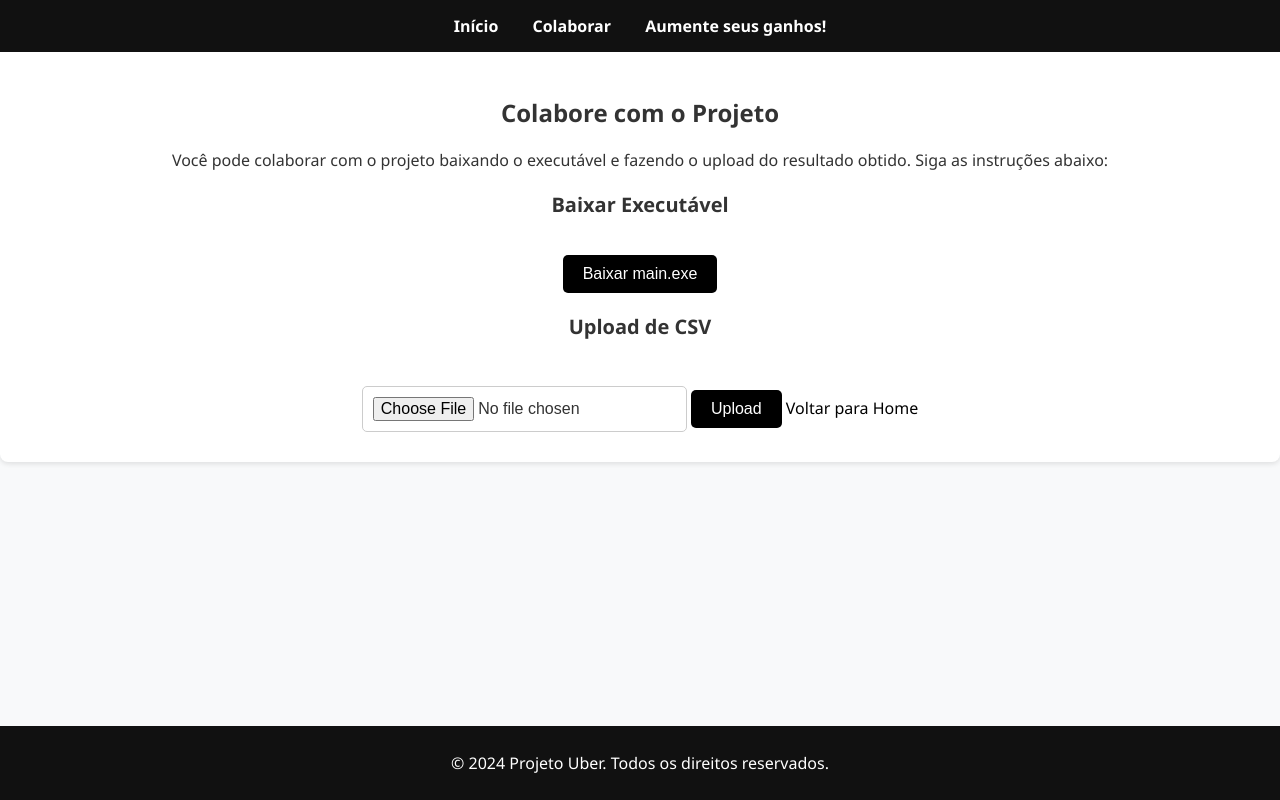
After one commit to felipeninek/wep-app-uber-trips, a Flask app: page /colabore in a window 1280 px wide. The commit adds this page. Run offline with Flask 3, Linux system fonts and the light colour scheme.

Commit message:
atualização componentes de upload/downnload webapp

```diff
--- a/app.py
+++ b/app.py
@@ -3,7 +3,7 @@ import pandas as pd
 import folium
 import os
 from pymongo import MongoClient
-import src.bd
+from src import bd
 
 app = Flask(__name__)
 
@@ -17,10 +17,11 @@ db = client[DATABASE_NAME]
 collection = db[COLLECTION_NAME]
 
 # Carregar do MongoDB
-def carregar_dados():
-    data = list(collection.find())
-    df = pd.DataFrame(data)
-    df['DataHora'] = pd.to_datetime(df['DataHora'])  # Converter a coluna 'DataHora' para datetime
+def carregar_dados_MongoDB(uri, db_name, colecao):
+    client, db = bd.conectar_mongodb(uri, db_name)
+    documentos = bd.buscar_documentos(db[colecao])
+    df = pd.DataFrame(list(documentos))  # Convertendo documentos em DataFrame
+    df['DataHora'] = pd.to_datetime(df['DataHora'])
     return df
 
 # Funções de filtro
@@ -41,13 +42,17 @@ def filtrar_por_mes_ano(df, mes_ano):
 def index():
     return render_template('index.html')
 
+@app.route('/aumente_seus_ganhos')
+def aumente_seus_ganhos():
+    return render_template('aumente_seus_ganhos.html')
+
 @app.route('/mapa_com_filtros', methods=['GET', 'POST'])
 def mapa_com_filtros():
     # Carregar dados
-    df = carregar_dados()
+    df = carregar_dados_MongoDB(MONGO_URI, DATABASE_NAME, COLLECTION_NAME)
 
     # Aplicar filtros se fornecidos
-    hora_inicio = request.args.get('hora_inicio', '00:00:00')
+    hora_inicio = request.args.get('hora_inicio', '23:00:00')
     hora_fim = request.args.get('hora_fim', '23:59:59')
     dia_semana = request.args.get('dia_semana')
     semana_mes = request.args.get('semana_mes', type=int)
@@ -88,23 +93,46 @@ def mapa_com_filtros():
                 icon=folium.Icon(icon='circle', color=row['Cor'])
             ).add_to(mapa)
 
+    # Salvar o mapa em um arquivo HTML
+    mapa.save('static/mapa_com_filtros.html')
+
     return render_template('mapa_com_filtros.html', mapa_path='mapa_com_filtros.html')
 
-@app.route('/upload', methods=['GET', 'POST'])
-def upload():
+############## Testar com os dados resultantes de web-scraper-uber-trips ##################################################
+@app.route('/colabore', methods=['GET', 'POST'])
+def colabore():
     if request.method == 'POST':
-        if 'file' not in request.files:
-            return redirect(request.url)
         file = request.files['file']
-        if file.filename == '':
-            return redirect(request.url)
         if file and file.filename.endswith('.csv'):
-            # Inserir os dados processados no MongoDB
-            data = file.to_dict(orient='records')
-            collection.insert_many(data)
+            try:
+                # Ler o CSV em um DataFrame
+                df = pd.read_csv(file, sep=';', encoding='utf-8', on_bad_lines='warn')  # Usa 'warn' para exibir avisos sobre linhas problemáticas
 
-            return redirect(url_for('index'))
-    return render_template('upload.html')
+                # Conectar ao MongoDB
+                client, db = bd.conectar_mongodb(MONGO_URI, DATABASE_NAME)
+                colecao = bd.criar_colecao(db, COLLECTION_NAME)
+
+                # Converter o DataFrame para uma lista de dicionários
+                documentos = df.to_dict(orient='records')
+
+                # Inserir documentos no MongoDB
+                resultado = bd.inserir_multiplos_documentos(colecao, documentos)
+
+                # Fechar a conexão com o MongoDB
+                client.close()
+
+                # Redirecionar após o sucesso
+                return redirect(url_for('index'))
+            except pd.errors.ParserError as e:
+                return f"Erro ao processar o arquivo CSV: {e}", 400
+            except Exception as e:
+                return f"Erro ao inserir dados no MongoDB: {e}", 500
+        else:
+            return "Formato de arquivo não suportado. Por favor, envie um arquivo CSV.", 400
+
+    return render_template('colabore.html')
+
+
 
 @app.route('/static/<path:filename>')
 def serve_static(filename):
--- a/static/styles.css
+++ b/static/styles.css
@@ -1,68 +1,47 @@
-/* static/styles.css */
+/* Geral */
 body {
-    font-family: Arial, sans-serif;
+    font-family: 'Segoe UI', Tahoma, Geneva, Verdana, sans-serif;
     margin: 0;
     padding: 0;
+    color: #333;
+    background-color: #f8f9fa;
 }
 
 header {
-    background-color: #333;
-    color: #fff;
-    padding: 10px 0;
+    background-color: #111; /* Cor de fundo preta */
+    color: #fff; /* Texto branco */
+    padding: 15px 0;
+    position: fixed;
+    width: 100%;
+    top: 0;
+    left: 0;
+    z-index: 1000;
 }
 
-nav ul {
+header nav ul {
     list-style-type: none;
     margin: 0;
     padding: 0;
     text-align: center;
 }
 
-nav ul li {
+header nav ul li {
     display: inline;
     margin: 0 15px;
 }
 
-nav ul li a {
-    color: #fff;
+header nav ul li a {
+    color: #fff; /* Texto dos links em branco */
     text-decoration: none;
+    font-weight: bold;
 }
 
-.presentation {
-    text-align: center;
-    padding: 50px;
-}
-
-.presentation img {
-    max-width: 100%;
-    height: auto;
-    margin-bottom: 20px;
-}
-
-.filters {
-    padding: 20px;
-    background-color: #f4f4f4;
-}
-
-.filters label {
-    display: block;
-    margin: 10px 0 5px;
-}
-
-.filters input,
-.filters select {
-    margin-bottom: 10px;
-    padding: 5px;
-    width: 100%;
-}
-
-.map {
-    padding: 20px;
-    height: 600px; /* Definir altura fixa para o mapa */
+header nav ul li a:hover {
+    text-decoration: underline;
 }
 
 footer {
-    background-color: #333;
+    background-color: #111;
     color: #fff;
     text-align: center;
     padding: 10px 0;
@@ -70,3 +49,125 @@ footer {
     bottom: 0;
     width: 100%;
 }
+
+/* Estilo para .presentation */
+.presentation {
+    padding: 80px 20px 20px; /* Add padding to account for fixed header */
+    text-align: center;
+}
+
+.presentation img {
+    max-width: 100%;
+    height: auto;
+}
+
+/* Estilo para .colabore */
+.colabore {
+    padding: 80px 20px 20px; /* Add padding to account for fixed header */
+    text-align: center;
+    background-color: #fff;
+    box-shadow: 0 2px 5px rgba(0, 0, 0, 0.1);
+    border-radius: 8px;
+}
+
+.colabore h1 {
+    font-size: 24px;
+    margin-bottom: 20px;
+}
+
+.colabore p {
+    font-size: 16px;
+    margin-bottom: 20px;
+}
+
+.colabore h2 {
+    font-size: 20px;
+    margin-top: 20px;
+}
+
+.colabore form {
+    display: inline-block;
+    text-align: left;
+}
+
+.colabore input[type="file"] {
+    margin-bottom: 10px;
+}
+
+.colabore input[type="submit"] {
+    background-color: #000; /* Cor de fundo preto */
+    color: #fff; /* Texto branco */
+    border: none;
+    padding: 10px 20px;
+    cursor: pointer;
+    font-size: 16px;
+    border-radius: 5px;
+}
+
+.colabore input[type="submit"]:hover {
+    background-color: #333; /* Preto escuro */
+}
+
+.colabore a {
+    display: inline-block;
+    margin-top: 20px;
+    color: #000; /* Preto */
+    text-decoration: none;
+    font-size: 16px;
+}
+
+.colabore a:hover {
+    text-decoration: underline;
+}
+
+/* Estilo padrão para botões */
+button, input[type="submit"] {
+    background-color: #007bff; /* Cor de fundo padrão */
+    color: #fff; /* Cor do texto */
+    border: none; /* Remover borda padrão */
+    padding: 10px 20px; /* Espaçamento interno */
+    font-size: 16px; /* Tamanho da fonte */
+    cursor: pointer; /* Cursor ao passar o mouse */
+    border-radius: 5px; /* Cantos arredondados */
+    transition: background-color 0.3s; /* Transição suave de cor */
+}
+
+/* Estilo de botão preto */
+button.black, input[type="submit"].black {
+    background-color: #000; /* Cor de fundo preto */
+    color: #fff; /* Cor do texto */
+}
+
+/* Estilo de botão preto ao passar o mouse */
+button.black:hover, input[type="submit"].black:hover {
+    background-color: #333; /* Cor de fundo preto escuro */
+}
+
+/* Estilo para os links */
+a {
+    color: #007bff; /* Cor dos links padrão */
+    text-decoration: none; /* Remover sublinhado */
+}
+
+/* Estilo de link preto */
+a.black {
+    color: #000; /* Cor do texto preto */
+}
+
+/* Estilo de link preto ao passar o mouse */
+a.black:hover {
+    text-decoration: underline; /* Sublinhado ao passar o mouse */
+}
+
+/* Estilo para os formulários */
+form {
+    margin-top: 20px; /* Espaçamento superior */
+}
+
+input[type="file"] {
+    margin-top: 10px; /* Espaçamento superior */
+    padding: 10px; /* Espaçamento interno */
+    border: 1px solid #ccc; /* Borda */
+    border-radius: 5px; /* Cantos arredondados */
+    font-size: 16px; /* Tamanho da fonte */
+}
--- /dev/null
+++ b/templates/colabore.html
@@ -0,0 +1,42 @@
+<!doctype html>
+<html lang="pt-BR">
+<head>
+    <meta charset="utf-8">
+    <meta name="viewport" content="width=device-width, initial-scale=1.0">
+    <title>Colaborar</title>
+    <link rel="stylesheet" href="{{ url_for('static', filename='styles.css') }}">
+</head>
+<body>
+    <header>
+        <nav>
+            <ul>
+                <li><a href="{{ url_for('index') }}">Início</a></li>
+                <li><a href="{{ url_for('colabore') }}">Colaborar</a></li>
+                <li><a href="{{ url_for('aumente_seus_ganhos') }}">Aumente seus ganhos!</a></li>
+            </ul>
+        </nav>
+    </header>
+
+    <div class="colabore">
+        <h1>Colabore com o Projeto</h1>
+        <p>Você pode colaborar com o projeto baixando o executável e fazendo o upload do resultado obtido. Siga as instruções abaixo:</p>
+
+        <h2>Baixar Executável</h2>
+        <a href="{{ url_for('serve_static', filename='main.exe') }}" download>
+            <button class="black">Baixar main.exe</button>
+        </a>
+
+        <h2>Upload de CSV</h2>
+        <form action="{{ url_for('colabore') }}" method="post" enctype="multipart/form-data">
+            <input type="file" name="file" accept=".csv">
+            <input type="submit" class="black" value="Upload">
+        </form>
+
+        <a href="{{ url_for('index') }}" class="black">Voltar para Home</a>
+    </div>
+
+    <footer>
+        <p>&copy; 2024 Projeto Uber. Todos os direitos reservados.</p>
+    </footer>
+</body>
+</html>
--- a/templates/index.html
+++ b/templates/index.html
@@ -11,8 +11,8 @@
         <nav>
             <ul>
                 <li><a href="{{ url_for('index') }}">Início</a></li>
-                <li><a href="{{ url_for('upload') }}">Upload CSV</a></li>
-                <li><a href="{{ url_for('mapa_com_filtros') }}">Mapa com Filtros</a></li>
+                <li><a href="{{ url_for('colabore') }}">Colaborar</a></li>
+                <li><a href="{{ url_for('aumente_seus_ganhos') }}">Aumente seus ganhos!</a></li>
             </ul>
         </nav>
     </header>
```
Also changed, not shown: templates/aumente_seus_ganhos.html (added, +35 -0 lines), templates/mapa_com_filtros.html (deleted, +0 -58 lines), templates/upload.html (deleted, +0 -16 lines).
